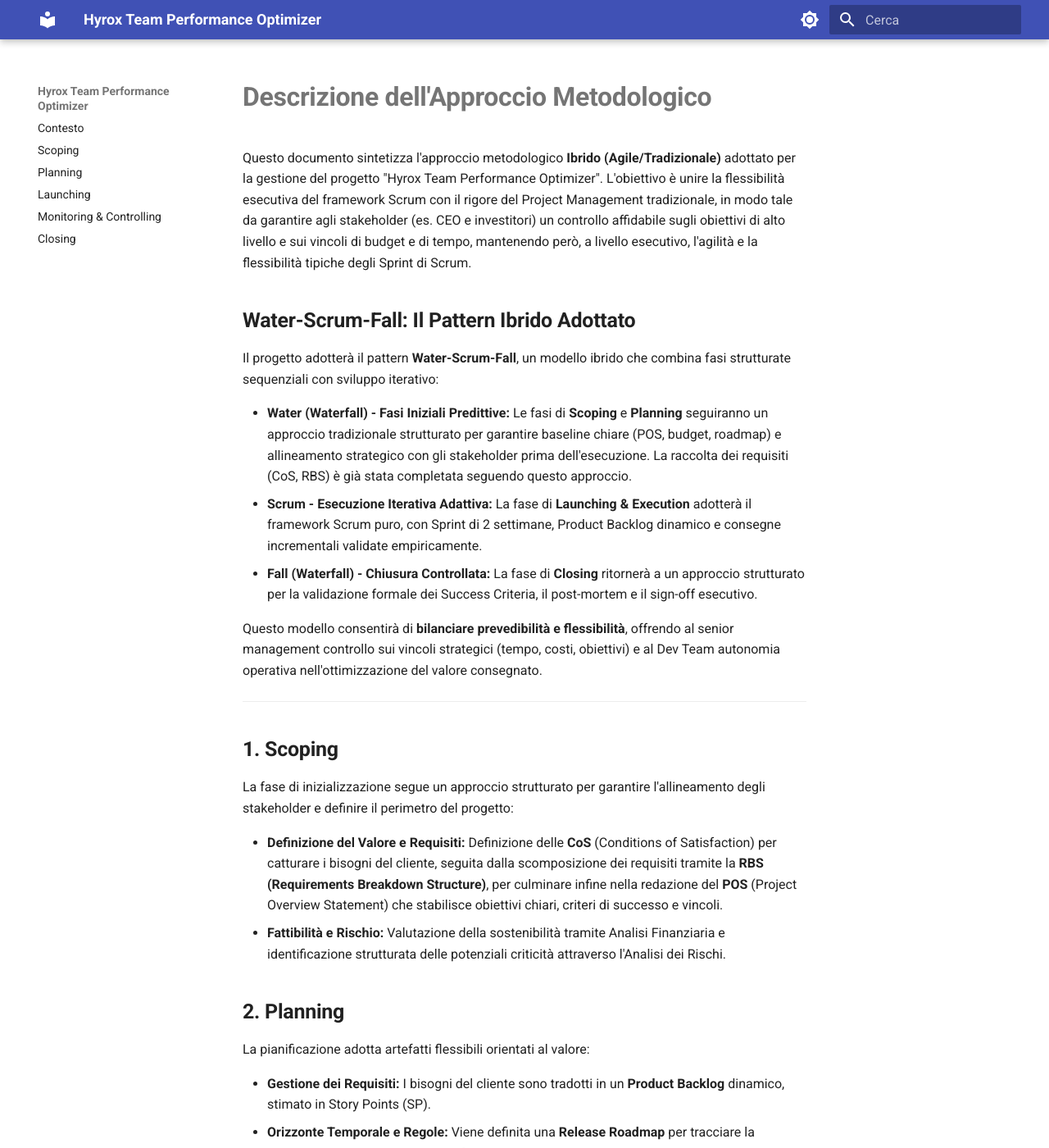
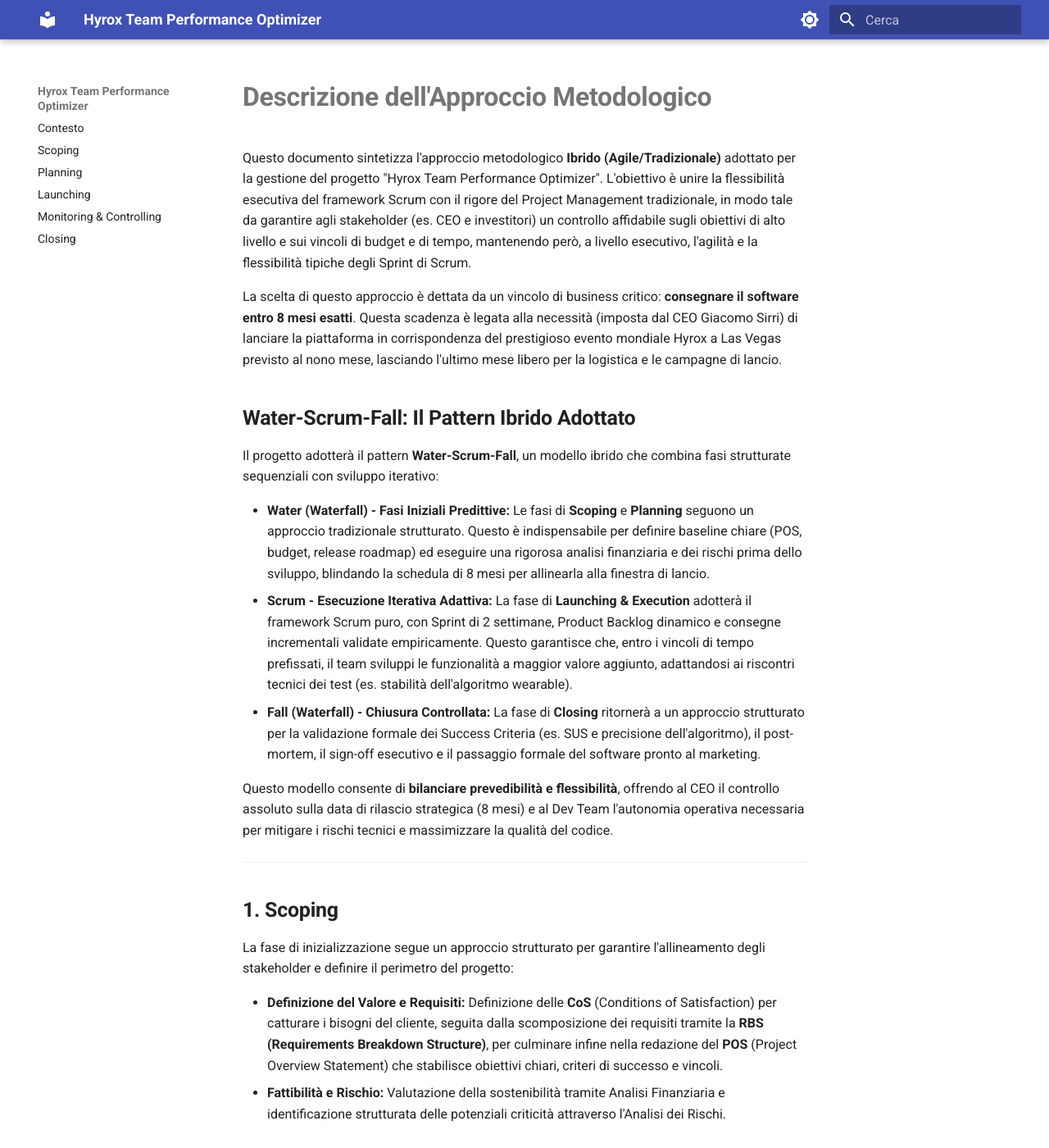
Before and after one commit to AndreaZavatta/Hyrox-Training-PM, an MkDocs documentation site: the page built from docs/allegati/3-Descrizione_dellapproccio.md, in a window 1280 px wide and 1400 px high. Shown: the whole window at 82% size. Built offline with MkDocs 1.6.1 and Material for MkDocs 9.7.7, drawn with Linux system fonts in a browser that asks for light colours.

Commit message:
docs: integrate mandatory 8-month project delivery constraint into context and methodology descriptions

```diff
--- a/docs/allegati/3-Descrizione_dellapproccio.md
+++ b/docs/allegati/3-Descrizione_dellapproccio.md
@@ -1,16 +1,18 @@
 # **Descrizione dell'Approccio Metodologico**
 
 Questo documento sintetizza l'approccio metodologico **Ibrido (Agile/Tradizionale)** adottato per la gestione del progetto "Hyrox Team Performance Optimizer". L'obiettivo è unire la flessibilità esecutiva del framework Scrum con il rigore del Project Management tradizionale, in modo tale da garantire agli stakeholder (es. CEO e investitori) un controllo affidabile sugli obiettivi di alto livello e sui vincoli di budget e di tempo, mantenendo però, a livello esecutivo, l'agilità e la flessibilità tipiche degli Sprint di Scrum.
+
+La scelta di questo approccio è dettata da un vincolo di business critico: **consegnare il software entro 8 mesi esatti**. Questa scadenza è legata alla necessità (imposta dal CEO Giacomo Sirri) di lanciare la piattaforma in corrispondenza del prestigioso evento mondiale Hyrox a Las Vegas previsto al nono mese, lasciando l'ultimo mese libero per la logistica e le campagne di lancio.
 
 ## **Water-Scrum-Fall: Il Pattern Ibrido Adottato**
 
 Il progetto adotterà il pattern **Water-Scrum-Fall**, un modello ibrido che combina fasi strutturate sequenziali con sviluppo iterativo:
 
-* **Water (Waterfall) - Fasi Iniziali Predittive:** Le fasi di **Scoping** e **Planning** seguiranno un approccio tradizionale strutturato per garantire baseline chiare (POS, budget, roadmap) e allineamento strategico con gli stakeholder prima dell'esecuzione. La raccolta dei requisiti (CoS, RBS) è già stata completata seguendo questo approccio.
-* **Scrum - Esecuzione Iterativa Adattiva:** La fase di **Launching & Execution** adotterà il framework Scrum puro, con Sprint di 2 settimane, Product Backlog dinamico e consegne incrementali validate empiricamente.
-* **Fall (Waterfall) - Chiusura Controllata:** La fase di **Closing** ritornerà a un approccio strutturato per la validazione formale dei Success Criteria, il post-mortem e il sign-off esecutivo.
+* **Water (Waterfall) - Fasi Iniziali Predittive:** Le fasi di **Scoping** e **Planning** seguono un approccio tradizionale strutturato. Questo è indispensabile per definire baseline chiare (POS, budget, release roadmap) ed eseguire una rigorosa analisi finanziaria e dei rischi prima dello sviluppo, blindando la schedula di 8 mesi per allinearla alla finestra di lancio.
+* **Scrum - Esecuzione Iterativa Adattiva:** La fase di **Launching & Execution** adotterà il framework Scrum puro, con Sprint di 2 settimane, Product Backlog dinamico e consegne incrementali validate empiricamente. Questo garantisce che, entro i vincoli di tempo prefissati, il team sviluppi le funzionalità a maggior valore aggiunto, adattandosi ai riscontri tecnici dei test (es. stabilità dell'algoritmo wearable).
+* **Fall (Waterfall) - Chiusura Controllata:** La fase di **Closing** ritornerà a un approccio strutturato per la validazione formale dei Success Criteria (es. SUS e precisione dell'algoritmo), il post-mortem, il sign-off esecutivo e il passaggio formale del software pronto al marketing.
 
-Questo modello consentirà di **bilanciare prevedibilità e flessibilità**, offrendo al senior management controllo sui vincoli strategici (tempo, costi, obiettivi) e al Dev Team autonomia operativa nell'ottimizzazione del valore consegnato.
+Questo modello consente di **bilanciare prevedibilità e flessibilità**, offrendo al CEO il controllo assoluto sulla data di rilascio strategica (8 mesi) e al Dev Team l'autonomia operativa necessaria per mitigare i rischi tecnici e massimizzare la qualità del codice.
 
 ---
 
```
Also changed, not shown: docs/0-Contesto/0-contesto.md (+2 -0 lines).
